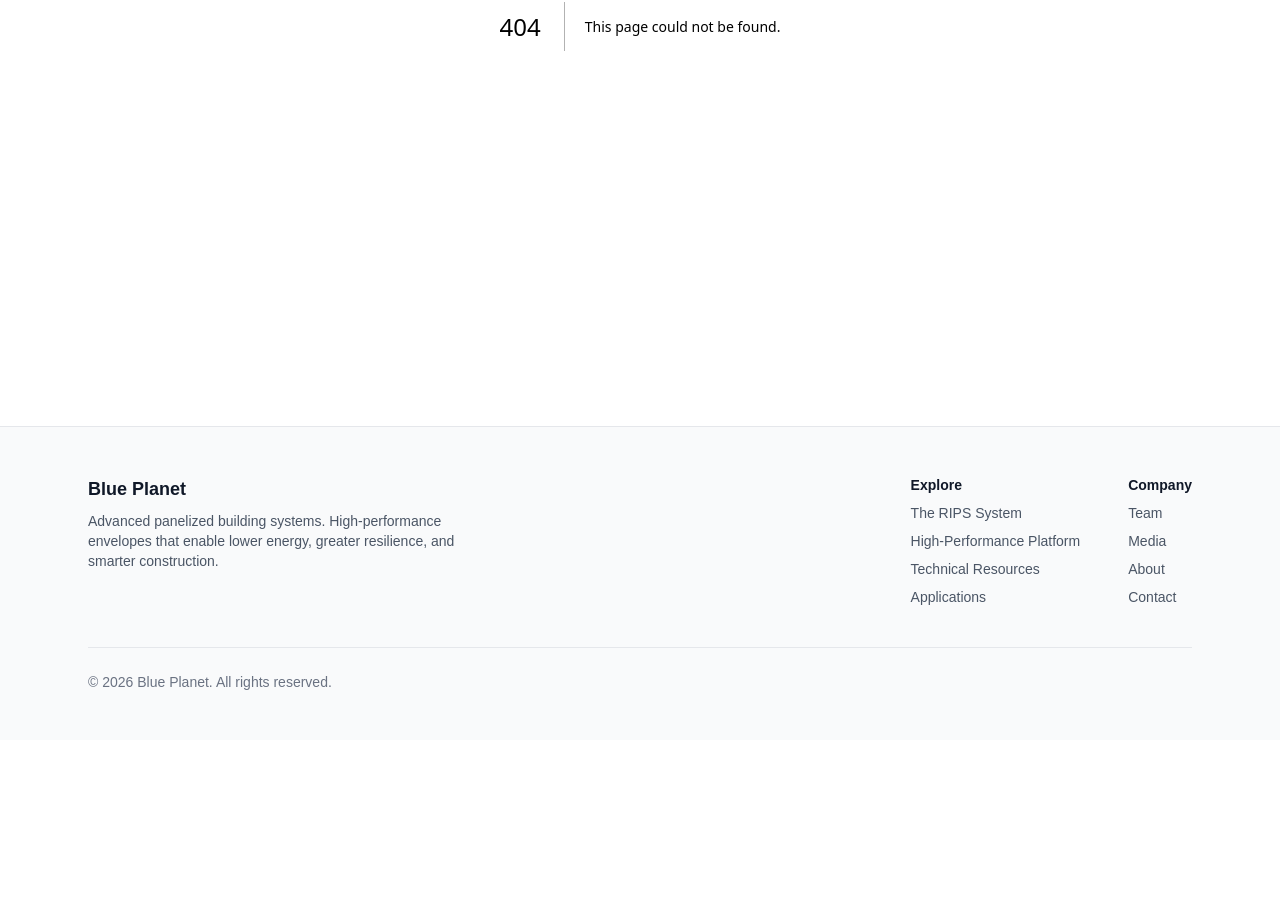
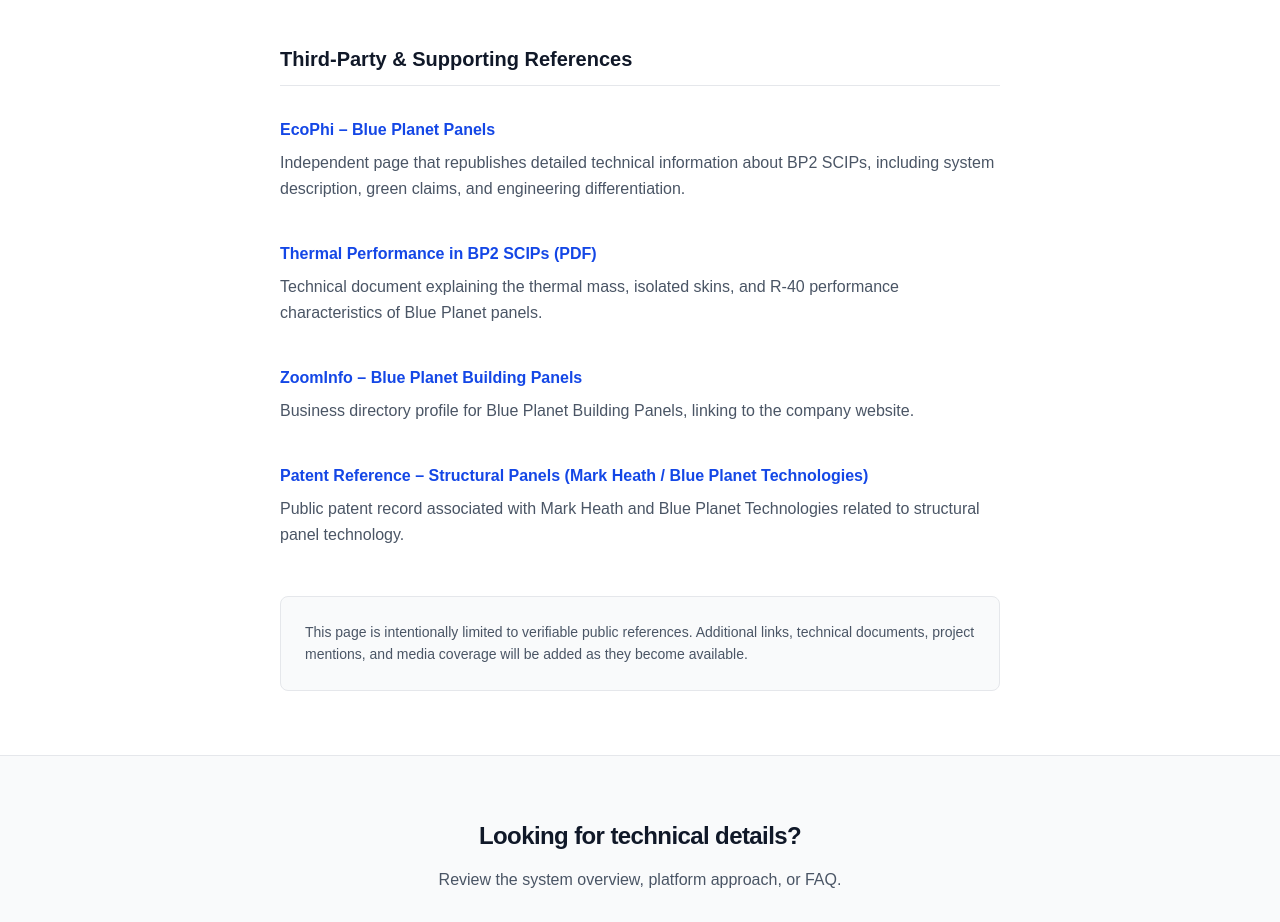
Before and after one commit to tultraximo/bp2-site, a Next.js app: page /resources in a window 1280 px wide. Before the commit this address had no page. Shown: the part 443-1365 px from the top of the page. Before the commit the page ends 1183 px from the top, so only its background shows below. Built offline with nearby package versions, Linux system fonts and the light colour scheme.

Commit message:
updated resource page

```diff
--- /dev/null
+++ b/app/resources/page.tsx
@@ -0,0 +1,143 @@
+import Link from "next/link";
+
+export default function ResourcesPage() {
+  return (
+    <div>
+      {/* Hero */}
+      <section className="bg-gray-50">
+        <div className="mx-auto max-w-6xl px-6 py-16 md:py-24">
+          <div className="max-w-3xl">
+            <p className="text-sm font-semibold uppercase tracking-wider text-gray-500">
+              External References
+            </p>
+            <h1 className="mt-3 text-4xl font-bold tracking-tight text-gray-900 md:text-5xl">
+              Resources & Mentions
+            </h1>
+            <p className="mt-6 text-lg leading-relaxed text-gray-600">
+              Selected third-party and supporting references related to Blue Planet
+              and the BP2 RIPS system. This page will grow as additional public
+              mentions and technical documents become available.
+            </p>
+          </div>
+        </div>
+      </section>
+
+      {/* Links */}
+      <section className="bg-white">
+        <div className="mx-auto max-w-3xl px-6 py-16 space-y-12">
+
+          <div>
+            <h2 className="text-xl font-bold text-gray-900 border-b border-gray-200 pb-3">
+              Third-Party & Supporting References
+            </h2>
+
+            <div className="mt-8 space-y-10">
+              <div>
+                <h3 className="font-semibold text-gray-900">
+                  <a
+                    href="https://eco-phi.com/blue-planet-panels"
+                    target="_blank"
+                    rel="noopener noreferrer"
+                    className="text-blue-700 hover:underline"
+                  >
+                    EcoPhi – Blue Planet Panels
+                  </a>
+                </h3>
+                <p className="mt-2 text-gray-600 leading-relaxed">
+                  Independent page that republishes detailed technical information
+                  about BP2 SCIPs, including system description, green claims,
+                  and engineering differentiation.
+                </p>
+              </div>
+
+              <div>
+                <h3 className="font-semibold text-gray-900">
+                  <a
+                    href="https://img1.wsimg.com/blobby/go/3dff9efe-a3c2-4fc3-9734-ef1fdd0cb4cf/downloads/THERMAL%20PERFORMANCE%20IN%20BP2%20SCIPs.pdf"
+                    target="_blank"
+                    rel="noopener noreferrer"
+                    className="text-blue-700 hover:underline"
+                  >
+                    Thermal Performance in BP2 SCIPs (PDF)
+                  </a>
+                </h3>
+                <p className="mt-2 text-gray-600 leading-relaxed">
+                  Technical document explaining the thermal mass, isolated skins,
+                  and R-40 performance characteristics of Blue Planet panels.
+                </p>
+              </div>
+
+              <div>
+                <h3 className="font-semibold text-gray-900">
+                  <a
+                    href="https://www.zoominfo.com/c/blue-planet-building-panels/512090545"
+                    target="_blank"
+                    rel="noopener noreferrer"
+                    className="text-blue-700 hover:underline"
+                  >
+                    ZoomInfo – Blue Planet Building Panels
+                  </a>
+                </h3>
+                <p className="mt-2 text-gray-600 leading-relaxed">
+                  Business directory profile for Blue Planet Building Panels,
+                  linking to the company website.
+                </p>
+              </div>
+
+              <div>
+                <h3 className="font-semibold text-gray-900">
+                  <a
+                    href="https://trea.com/information/structural-panels-for-buildings-integrating-3d-printed-shells-and-method-of-fabr/patentgrant/e2ad805c-7ce7-4d77-9468-6f0e4d13accf"
+                    target="_blank"
+                    rel="noopener noreferrer"
+                    className="text-blue-700 hover:underline"
+                  >
+                    Patent Reference – Structural Panels (Mark Heath / Blue Planet Technologies)
+                  </a>
+                </h3>
+                <p className="mt-2 text-gray-600 leading-relaxed">
+                  Public patent record associated with Mark Heath and Blue Planet
+                  Technologies related to structural panel technology.
+                </p>
+              </div>
+            </div>
+          </div>
+
+          <div className="rounded-lg border border-gray-200 bg-gray-50 p-6">
+            <p className="text-sm text-gray-600 leading-relaxed">
+              This page is intentionally limited to verifiable public references.
+              Additional links, technical documents, project mentions, and media
+              coverage will be added as they become available.
+            </p>
+          </div>
+        </div>
+      </section>
+
+      {/* CTA */}
+      <section className="border-t border-gray-200 bg-gray-50">
+        <div className="mx-auto max-w-6xl px-6 py-16 text-center">
+          <h2 className="text-2xl font-bold tracking-tight text-gray-900">
+            Looking for technical details?
+          </h2>
+          <p className="mx-auto mt-4 max-w-xl text-gray-600">
+            Review the system overview, platform approach, or FAQ.
+          </p>
+          <div className="mt-8 flex flex-wrap justify-center gap-4">
+            <Link
+              href="/rips"
+              className="rounded-md bg-gray-900 px-6 py-3 text-sm font-medium text-white hover:bg-gray-800"
+            >
+              The RIPS System
+            </Link>
+            <Link
+              href="/faq"
+              className="rounded-md border border-gray-300 bg-white px-6 py-3 text-sm font-medium text-gray-900 hover:bg-gray-50"
+            >
+              FAQ
+            </Link>
+          </div>
+        </div>
+      </section>
+    </div>
+  );
+}
```
